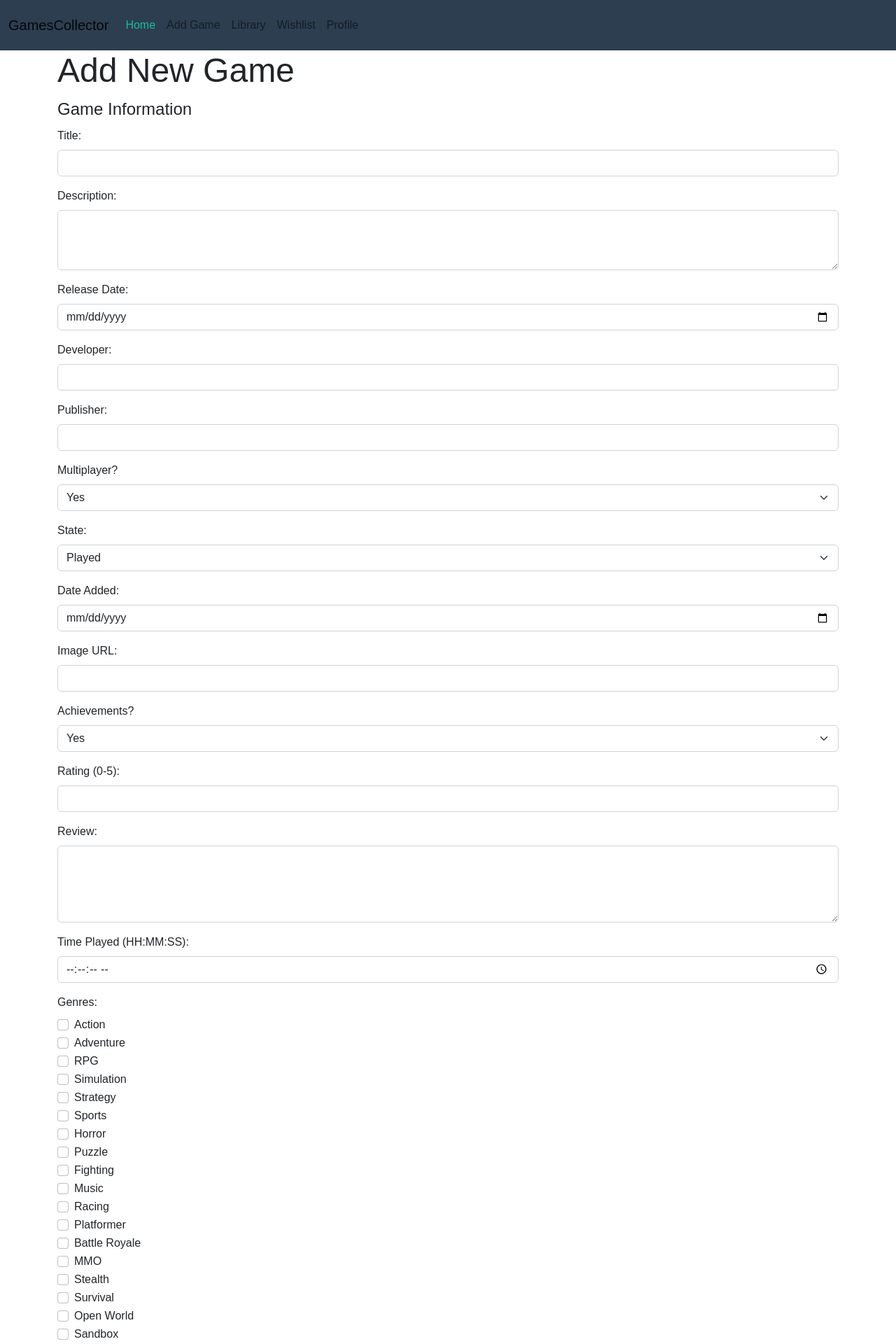
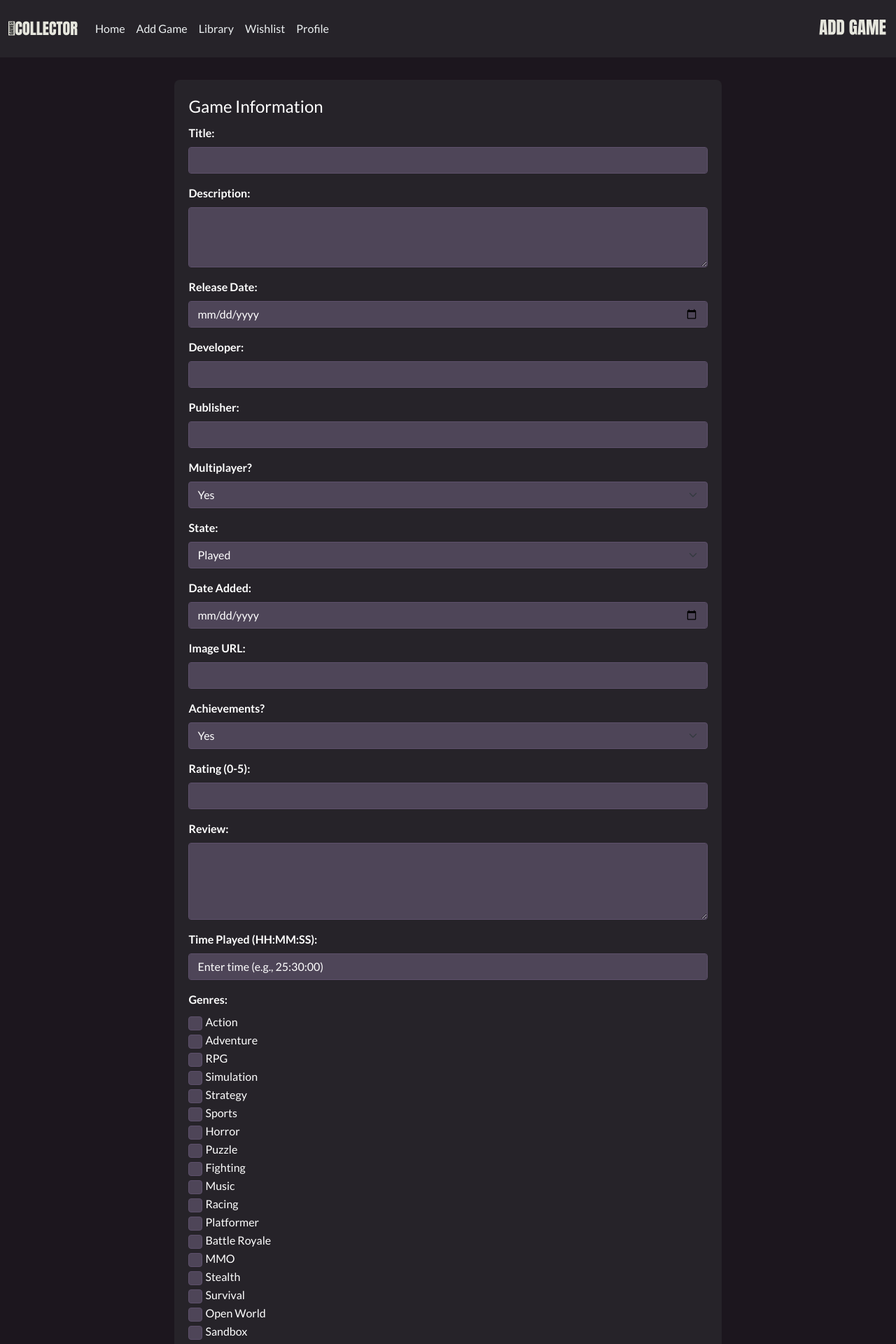
Before and after one commit to JL1704/Games_Collector, a Flask app: page /add_game_form in a window 1280 px wide. Shown: the top 1920 px of the page at 70% size. Run offline with Flask 3, Linux system fonts and the light colour scheme; some libraries are stand-ins or nearby versions.

Commit message:
Cambios sin confirmar

```diff
--- /dev/null
+++ b/static/style.css
@@ -0,0 +1,222 @@
+:root {
+    --bg-color: #1c161e;
+    --text-color: #333;
+    --container-bg: #262329;
+    --input-bg: #4e4558;
+    --input-border: #5d506b;
+    --highlight-color: #6a4b9a;
+    --highlight-hover: #724ea8;
+    --navbar-color: #262329;
+    --navbar-text: #ecf0f1;
+    --navbar-hover: #6a4b9a;
+    --footer-text: #ecf0f1;
+}
+
+html, body {
+    height: 100%;
+    margin: 0;
+    display: flex;
+    flex-direction: column;
+    background-color: var(--bg-color);
+    color: var(--text-color);
+}
+
+.container {
+    flex: 1;
+    margin-top: 2rem;
+}
+
+.grid {
+    display: grid;
+    grid-template-columns: repeat(6, 1fr);
+    gap: 10px;
+}
+
+.game-item {
+    position: relative;
+    width: 100%;
+    overflow: hidden;
+    cursor: pointer;
+    aspect-ratio: 16 / 9;
+    background-color: #ccc;
+    border-radius: 8px;
+    display: flex;
+    align-items: center;
+    justify-content: center;
+    transition: transform 0.2s;
+}
+.game-item img {
+    width: 100%;
+    height: 100%;
+    object-fit: cover;
+    border-radius: 8px;
+}
+.game-item:hover img {
+    transform: scale(1.05);
+}
+.no-image-text {
+    color: #666;
+    font-size: 1rem;
+    text-align: center;
+}
+
+.navbar {
+    background-color: var(--navbar-color) !important;
+}
+.navbar .navbar-brand,
+.navbar .nav-link {
+    color: var(--navbar-text);
+}
+.navbar .nav-link:hover {
+    color: var(--navbar-hover);
+}
+
+.form-container {
+    background-color: var(--container-bg);
+    padding: 20px;
+    border-radius: 8px;
+    max-width: 70%;
+    margin: 0 auto;
+    color: #ffffff;
+}
+.form-container ::placeholder{
+    color: #ffffff;
+}
+.form-container .profile-text {
+    background-color: var(--input-bg);
+    color: #ffffff;
+    padding: 10px;
+    border-radius: 4px;
+}
+.form-container .form-label {
+    color: #ffffff;
+    font-weight: bold;
+}
+
+.form-container .form-control,
+.form-container .form-select,
+.form-container .form-check-input {
+    background-color: var(--input-bg);
+    color: #ffffff;
+    border: 1px solid var(--input-border);
+    border-radius: 4px;
+}
+.form-container .form-control:focus,
+.form-container .form-select:focus {
+    background-color: var(--input-bg);
+    border-color: var(--input-border);
+    box-shadow: none;
+}
+
+.form-container .form-check-input {
+    width: 20px;
+    height: 20px;
+    cursor: pointer;
+}
+.form-container .form-check-label {
+    color: #ffffff;
+    font-weight: 500;
+}
+
+.form-container .btn-primary {
+    background-color: var(--highlight-color);
+    border-color: var(--highlight-hover);
+    color: #fff;
+    padding: 10px 20px;
+    font-weight: bold;
+    border-radius: 5px;
+}
+.form-container .btn-primary:hover {
+    background-color: var(--highlight-color);
+    border-color: var(--highlight-hover);
+}
+
+/* Estilos para mensajes de alerta personalizados */
+.alert-custom {
+    background-color: #2a2731;
+    color: #f0f0f0;
+    border-radius: 5px;
+    padding: 15px;
+    margin-bottom: 20px;
+    font-weight: bold;
+}
+
+.table-custom {
+    background-color: #2e2a36 !important;
+    color: #ffffff;
+    border-collapse: separate; /* Permite aplicar border-radius */
+    border-spacing: 0; /* Elimina el espacio entre celdas */
+    border-radius: 8px; /* Ajusta el radio de borde aquí */
+    overflow: hidden; /* Asegura que el redondeo se aplique bien */
+}
+
+.table-custom th {
+    background-color: #2e2a36 !important;
+    border-color: #4e4558;
+    color: #ffffff;
+    padding: 8px;
+}
+
+.table-custom td {
+    background-color: #4e4558 !important;
+    border-color: #ffffff;
+    color: #ffffff;
+    padding: 8px;
+}
+
+/* Bordes redondeados en las esquinas de la tabla */
+.table-custom tr:first-child th:first-child {
+    border-top-left-radius: 8px;
+}
+.table-custom tr:first-child th:last-child {
+    border-top-right-radius: 8px;
+}
+.table-custom tr:last-child td:first-child {
+    border-bottom-left-radius: 8px;
+}
+.table-custom tr:last-child td:last-child {
+    border-bottom-right-radius: 8px;
+}
+
+
+/* Botón personalizado */
+.btn-custom {
+    margin-bottom: 10px;
+    background-color: #6a4b9a !important;
+    border-color: #724ea8;
+    color: #fff;
+}
+
+.btn-custom:hover {
+    background-color: #a84ea4 !important;
+    border-color: #6a4b9a;
+}
+
+/* Botón Eliminar personalizado */
+.btn-delete {
+    background-color: #e74c3c;  /* Rojo (puedes cambiarlo por el color que prefieras) */
+    border-color: #c0392b;      /* Color del borde */
+    color: #fff;                /* Texto blanco */
+}
+
+.btn-delete:hover {
+    background-color: #c0392b;  /* Rojo más oscuro al pasar el cursor */
+    border-color: #e74c3c;      /* Color del borde al pasar el cursor */
+}
+
+
+
+footer {
+    background-color: var(--navbar-color);
+    color: var(--footer-text);
+    padding: 20px 0;
+    text-align: center;
+    margin-top: 20px;
+}
+footer a {
+    color: var(--highlight-color);
+    text-decoration: none;
+}
+footer a:hover {
+    color: var(--highlight-hover);
+}
--- a/templates/add_game_form.html
+++ b/templates/add_game_form.html
@@ -2,7 +2,8 @@
 
 {% block body%}
 
-<h1>Add New Game</h1>
+<!-- Contenedor personalizado para el formulario -->
+<div class="form-container">
 
     <form action="/add_game" method="POST">
         <fieldset>
@@ -23,7 +24,7 @@
             <!-- Fecha de lanzamiento -->
             <div class="mb-3">
                 <label for="Release_Date" class="form-label">Release Date:</label>
-            <input type="date" name="Release_Date" class="form-control" id="Release_Date">
+                <input type="date" name="Release_Date" class="form-control" id="Release_Date" required>
             </div>
 
             <!-- Desarrollador -->
@@ -60,7 +61,7 @@
             <!-- Fecha Agregado -->
             <div class="mb-3">
                 <label for="Date_Added" class="form-label">Date Added:</label>
-            <input type="date" name="Date_Added" class="form-control" id="Date_Added">
+                <input type="date" name="Date_Added" class="form-control" id="Date_Added" required>
             </div>
 
             <!-- URL de la Imagen -->
@@ -93,8 +94,9 @@
             <!-- Tiempo Jugado -->
             <div class="mb-3">
                 <label for="Time_Played" class="form-label">Time Played (HH:MM:SS):</label>
-            <input type="time" name="Time_Played" class="form-control" id="Time_Played" step="1">
+                <input type="text" name="Time_Played" class="form-control" id="Time_Played" placeholder="Enter time (e.g., 25:30:00)" pattern="\d{1,3}:\d{2}:\d{2}">
             </div>
+
 
             <div class="mb-3">
                 <label class="form-label">Genres:</label><br>
@@ -131,5 +133,5 @@
         <button type="submit" class="btn btn-primary">Save</button>
         </fieldset>
     </form>
-
+</div>
 {% endblock %}
--- a/templates/edit_profile.html
+++ b/templates/edit_profile.html
@@ -2,8 +2,7 @@
 
 {% block body%}
 
-<h1>Profile</h1>
-
+<div class="form-container">
     <form action="/update_profile/{{ profile[0] }}" method="POST" class="container mt-4">
 
         <div class="mb-3">
@@ -30,5 +29,6 @@
         <!-- Botón para guardar los cambios -->
         <button type="submit" class="btn btn-primary">Save</button>
     </form>
+</div>
 
 {% endblock %}
--- a/templates/layout.html
+++ b/templates/layout.html
@@ -4,46 +4,28 @@
     <meta charset="UTF-8">
     <meta name="viewport" content="width=device-width, initial-scale=1.0">
     <title>Games Collector</title>
+
+    <!-- Enlace a Bootstrap -->
     <link rel="stylesheet" href="https://bootswatch.com/5/flatly/bootstrap.min.css">
-    <style>
-        body {
-            font-family: Arial, sans-serif;
-            margin: 0;
-            /*padding: 20px;*/
-        }
-        .grid {
-            display: grid;
-            grid-template-columns: repeat(auto-fill, minmax(150px, 1fr));
-            gap: 10px;
-        }
-        .game-item {
-            position: relative;
-            cursor: pointer;
-        }
-        .game-item img {
-            width: 100%;
-            border-radius: 8px;
-            transition: transform 0.2s;
-        }
-        .game-item:hover img {
-            transform: scale(1.05);
-        }
-    </style>
+
+    <!-- Enlace a tu archivo CSS personalizado -->
+    <link rel="stylesheet" href="/static/style.css">
 </head>
 <body>
 
     <nav class="navbar navbar-expand-lg bg-primary" data-bs-theme="dark">
         <div class="container-fluid">
-          <a class="navbar-brand" href="/">GamesCollector</a>
+          <!-- Reemplazamos el texto "GamesCollector" con la imagen -->
+          <a class="navbar-brand" href="/">
+            <img src="/static/games-collector-icon.png" alt="Games Collector Logo" height="40">
+          </a>
           <button class="navbar-toggler" type="button" data-bs-toggle="collapse" data-bs-target="#navbarColor01" aria-controls="navbarColor01" aria-expanded="false" aria-label="Toggle navigation">
             <span class="navbar-toggler-icon"></span>
           </button>
           <div class="collapse navbar-collapse" id="navbarColor01">
             <ul class="navbar-nav me-auto">
               <li class="nav-item">
-                <a class="nav-link active" href="/">Home
-                  <span class="visually-hidden">(current)</span>
-                </a>
+                <a class="nav-link" href="/">Home<span class="visually-hidden">(current)</span></a>
               </li>
               <li class="nav-item">
                 <a class="nav-link" href="/add_game_form">Add Game</a>
@@ -58,37 +40,29 @@
                 <a class="nav-link" href="/profile/1">Profile</a>
               </li>
             </ul>
+            <!-- Imagen en el header -->
+            <img src="{% if request.path == '/' %}/static/home-icon.png
+                      {% elif request.path == '/add_game_form' %}/static/add-game-icon.png
+                      {% elif request.path.startswith('/edit') %}/static/edit-icon.png
+                      {% elif request.path.startswith('/library') %}/static/library-icon.png
+                      {% elif request.path.startswith('/wishlist') %}/static/wishlist-icon.png
+                      {% elif request.path.startswith('/profile') %}/static/profile-icon.png
+                      {% else %}/static/default-icon.png{% endif %}" alt="Page Icon" class="ms-auto" height="40">
           </div>
         </div>
-      </nav>
-
-<!---
-    <header>
-        <-- Logo con enlace a index --
-        <div class="logo">
-            <a href="/">
-                <img src="https://www.pngegg.com/es/search?q=logos" alt="Logo">
-            </a>
-        </div>
-
-        !-- Botones de navegación --
-        <div class="nav-buttons">
-            <a href="/">Home</a>
-            <a href="/add_game_form">Add Game</a>
-            <a href="/library/1">Library</a>
-            <a href="/wishlist/1">Wishlist</a>
-            <a href="/">Nose</a>
-            <a href="/">Profile</a>
-        </div>
-    </header>-->
+    </nav>
 
     <div class="container">
-        {% block body %}
-
-        {% endblock%}
+        {% block body %}{% endblock %}
     </div>
 
-
+    <!-- Footer -->
+    <footer>
+      <div class="container">
+          <p>&copy; 2024 Games Collector | <a href="/privacy-policy">Privacy Policy</a> | <a href="/terms">Terms of Service</a></p>
+          <p>Follow us on <a href="https://twitter.com">Twitter</a> and <a href="https://facebook.com">Facebook</a></p>
+      </div>
+    </footer>
 
 </body>
 </html>
--- /dev/null
+++ b/templates/privacy-policy.html
@@ -0,0 +1 @@
+<p>Hola</p>
--- /dev/null
+++ b/templates/terms.html
@@ -0,0 +1 @@
+<p>Hola 2</p>
```
Also changed, not shown: templates/edit_game.html (+10 -3 lines), templates/index.html (+16 -8 lines), templates/library.html (+7 -4 lines), templates/view_profile.html (+12 -6 lines), templates/wishlist.html (+10 -6 lines), static/add-game-icon.png (added), static/default-icon.png (added), static/edit-icon.png (added), static/games-collector-icon.png (added), static/home-icon.png (added), static/library-icon.png (added), static/profile-icon.png (added), static/wishlist-icon.png (added). Lines whose indentation alone changed are shown as unchanged.
